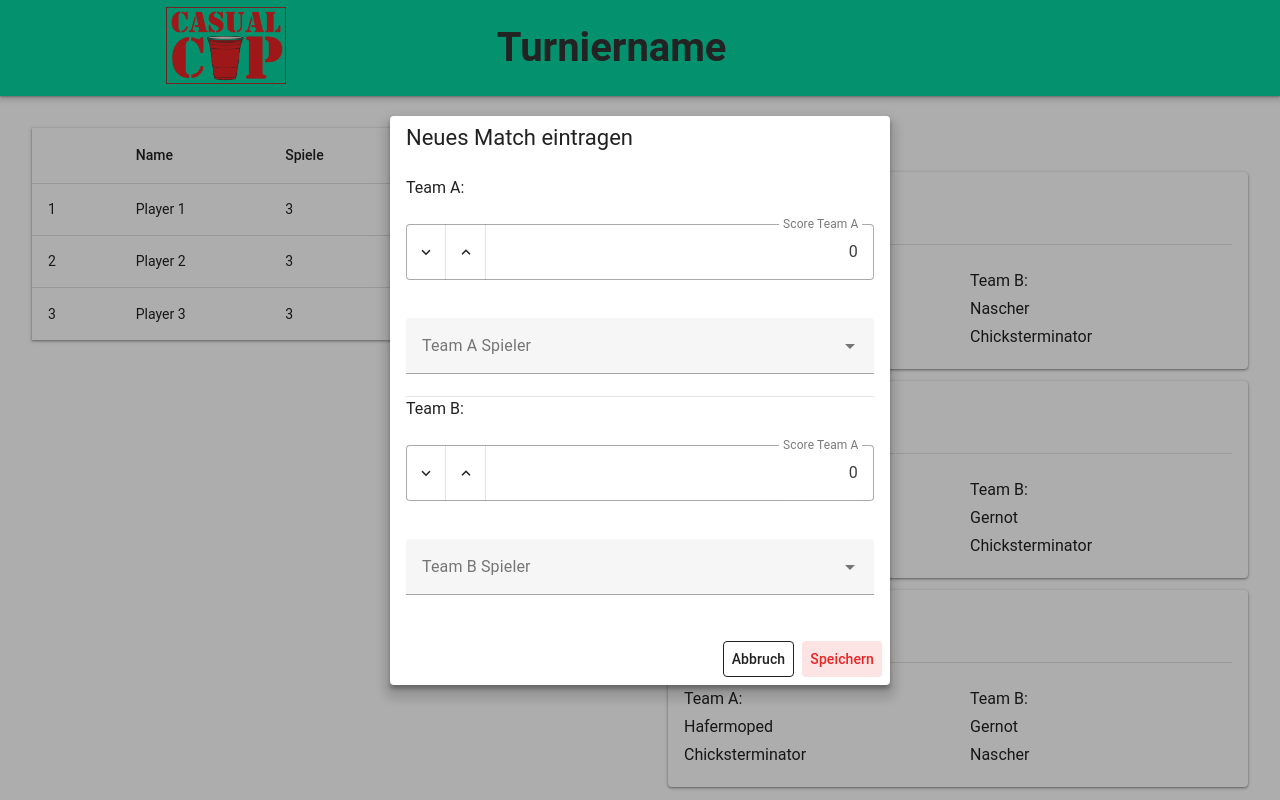
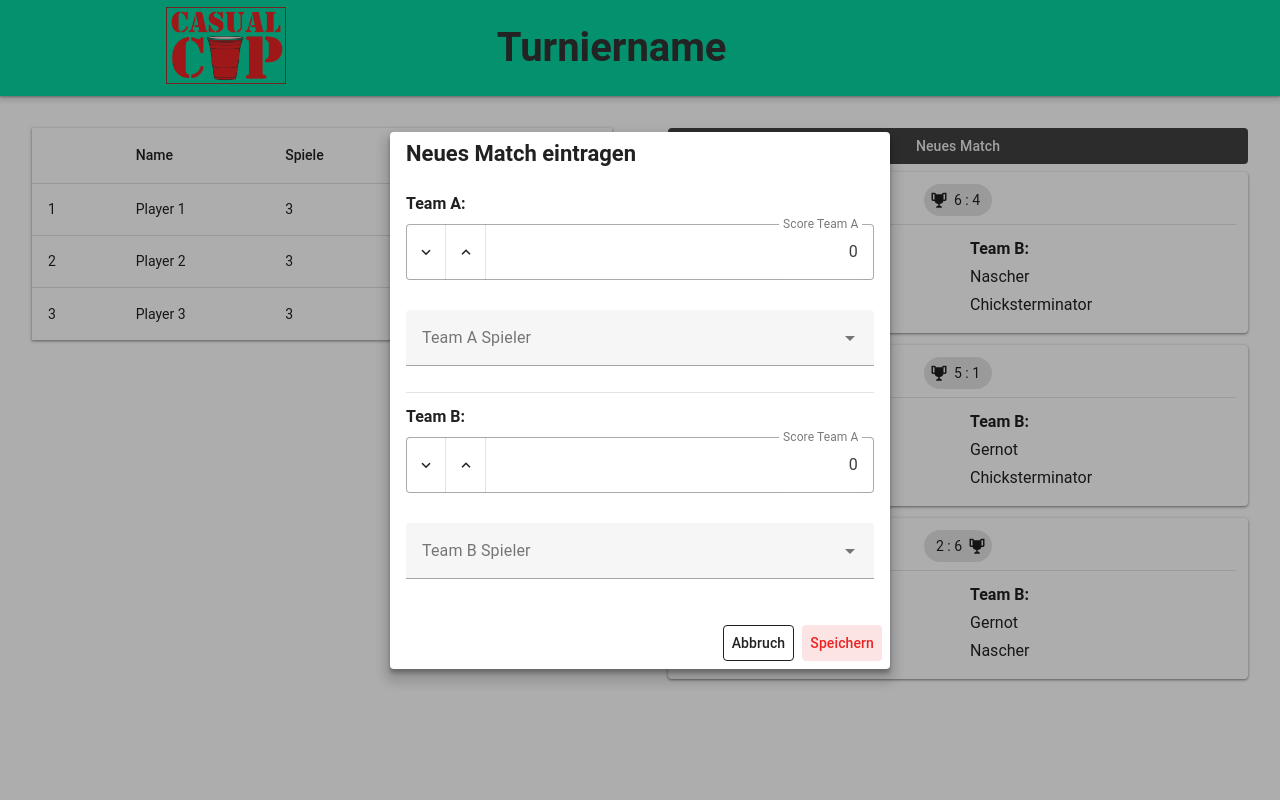
Before and after one commit to LS1893/CasualCup, a Nuxt app: page / in a window 1280 px wide. Both pictures are taken after a click on the button "Neues Match". Built offline with nearby package versions, Linux system fonts and the light colour scheme.

Commit message:
Refinement

```diff
--- a/app/components/Scorecard.vue
+++ b/app/components/Scorecard.vue
@@ -8,32 +8,33 @@ const props = defineProps({
 
 <template>
   <v-card>
-    <v-container>
+    <v-container class="pa-3">
       <v-row justify="center">
-        <v-col cols="2">
+        <v-col cols="2" align-self="center">
           Score:
         </v-col>
-        <v-col cols="10">
+        <v-col cols="8" class="text-center">
           <v-chip :prepend-icon="score.aWin() ? 'mdi-trophy' : ''" :append-icon="score.bWin() ? 'mdi-trophy' : ''">
             {{ score.aScore }} : {{ score.bScore }}
           </v-chip>
         </v-col>
+        <v-col cols="2" />
       </v-row>
-      <v-row>
-        <v-col>
+      <v-row class="my-1">
+        <v-col class="my-1">
           <v-divider />
         </v-col>
       </v-row>
-      <v-row>
+      <v-row class="mt-2">
         <v-col cols="6">
           <v-row dense>
-            <v-col dense>Team A:</v-col>
+            <v-col dense><b>Team A:</b></v-col>
           </v-row>
           <v-row dense class="my-1" v-for="player in score.aPlayers">{{ player.name }}</v-row>
         </v-col>
         <v-col cols="6">
           <v-row dense>
-            <v-col dense>Team B:</v-col>
+            <v-col dense><b>Team B:</b></v-col>
           </v-row>
           <v-row dense class="my-1" v-for="player in score.bPlayers">{{ player.name }}</v-row>
         </v-col>
--- a/app/pages/index.vue
+++ b/app/pages/index.vue
@@ -84,17 +84,18 @@ async function saveDialog(a: Player[], aScore: number, b: Player[], bScore: numb
                       color="surface-variant"
                       text="Neues Match"
                       variant="flat"
+                      block
                   ></v-btn>
                 </template>
                 <v-card>
-                  <v-card-title>Neues Match eintragen</v-card-title>
+                  <v-card-title><b>Neues Match eintragen</b></v-card-title>
                   <v-container density="comfortable">
                     <v-row>
                       <v-col>
-                        Team A:
+                        <b>Team A:</b>
                       </v-col>
                     </v-row>
-                    <v-row>
+                    <v-row class="mt-2">
                       <v-col>
                         <v-number-input
                             reverse
@@ -107,25 +108,18 @@ async function saveDialog(a: Player[], aScore: number, b: Player[], bScore: numb
                         />
                       </v-col>
                     </v-row>
-                    <!--
-                    <v-row v-for="(_, i) in teamA" density="comfortable">
-                      <v-col density="comfortable">
-                        <v-select v-model="teamA[i]" :items="players" item-title="name" :label="`Team A Spieler ${i+1}`"></v-select>
-                      </v-col>
-                    </v-row>
-                    -->
-                    <v-row density="comfortable">
+                    <v-row density="comfortable" class="mt-2">
                       <v-col density="comfortable">
                         <v-select v-model="teamA" :items="players" multiple return-object item-title="name" :label="`Team A Spieler`"></v-select>
                       </v-col>
                     </v-row>
-                    <v-divider />
-                    <v-row>
+                    <v-divider class="mb-3 mt-1"/>
+                    <v-row class="mt-2">
                       <v-col>
-                        Team B:
+                        <b>Team B:</b>
                       </v-col>
                     </v-row>
-                    <v-row>
+                    <v-row class="mt-2">
                       <v-col>
                         <v-number-input
                             reverse
@@ -138,7 +132,7 @@ async function saveDialog(a: Player[], aScore: number, b: Player[], bScore: numb
                         />
                       </v-col>
                     </v-row>
-                    <v-row density="comfortable">
+                    <v-row density="comfortable" class="mt-2">
                       <v-col density="comfortable">
                         <v-select v-model="teamB" :items="players" multiple return-object item-title="name" :label="`Team B Spieler`"></v-select>
                       </v-col>
```
